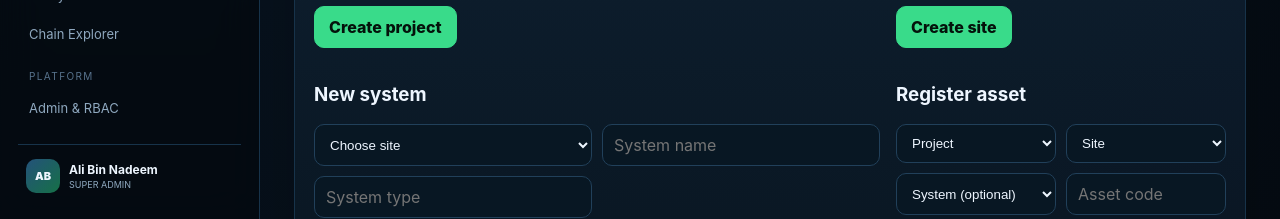
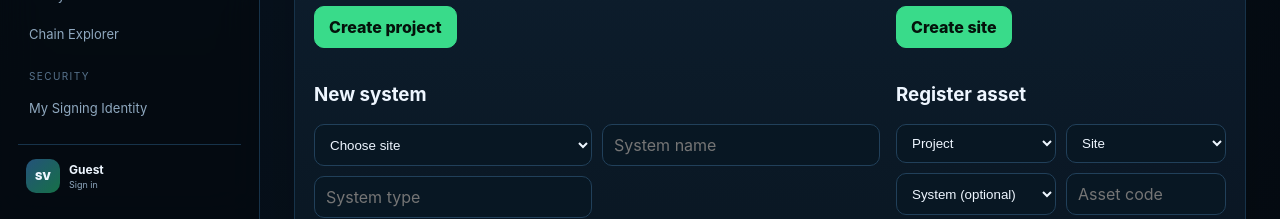
Before and after one commit to alibinnadeem-git/stratum-verified, a Next.js app: page /workflows in a window 1280 px wide. Shown: the part 581-800 px from the top of the page. Built offline with nearby package versions, Linux system fonts and the light colour scheme; no server answers.

Commit message:
Show real signed-in identity and security navigation

```diff
--- a/components/Shell.tsx
+++ b/components/Shell.tsx
@@ -1,10 +1,10 @@
 import Link from 'next/link';
 import type {ReactNode} from 'react';
-import {demoSession} from '@/lib/auth/session';
-const groups=[
+import {readSession} from '@/lib/server/auth';
+const baseGroups=[
  {label:'Workspace',links:[['/','Overview'],['/twin','STRATUM Twin'],['/projects','Projects'],['/sites','Sites'],['/assets','Asset Passports']]},
  {label:'Operations',links:[['/workflows','Install & Commission'],['/maintenance','Maintenance'],['/evidence','Evidence']]},
  {label:'Trust',links:[['/provenance','Provenance'],['/verify','Verify Record'],['/chain','Chain Explorer']]},
- {label:'Platform',links:[['/admin','Admin & RBAC']]}
+ {label:'Security',links:[['/identity','My Signing Identity']]}
 ];
-export default function Shell({children}:{children:ReactNode}){return <div className="shell"><aside className="sidebar"><Link href="/" className="brand">STRATUM <span>VERIFIED</span></Link><div className="network-pill"><i/> {process.env.STRATUM_CHAIN_ID||'stratum-devnet-1'}</div><nav className="nav">{groups.map(g=><div className="nav-group" key={g.label}><small>{g.label}</small>{g.links.map(([href,label])=><Link href={href} key={href}>{label}</Link>)}</div>)}</nav><div className="usercard"><div className="avatar">AB</div><div><strong>{demoSession.user.name}</strong><small>{demoSession.role.replaceAll('_',' ')}</small></div></div></aside><main className="main">{children}</main></div>}
+export default async function Shell({children}:{children:ReactNode}){const session=await readSession();const groups=[...baseGroups,...(session&&['SUPER_ADMIN','ORG_ADMIN'].includes(session.role)?[{label:'Platform',links:[['/admin','Admin & RBAC']]}]:[])];const initials=session?.email?.slice(0,2).toUpperCase()||'SV';return <div className="shell"><aside className="sidebar"><Link href="/" className="brand">STRATUM <span>VERIFIED</span></Link><div className="network-pill"><i/> {process.env.STRATUM_CHAIN_ID||'stratum-devnet-1'}</div><nav className="nav">{groups.map(g=><div className="nav-group" key={g.label}><small>{g.label}</small>{g.links.map(([href,label])=><Link href={href} key={href}>{label}</Link>)}</div>)}</nav><div className="usercard"><div className="avatar">{initials}</div><div>{session?<><strong>{session.email}</strong><small>{session.role.replaceAll('_',' ')}</small></>:<><strong>Guest</strong><small><Link href="/login">Sign in</Link></small></>}</div></div></aside><main className="main">{children}</main></div>}
```
